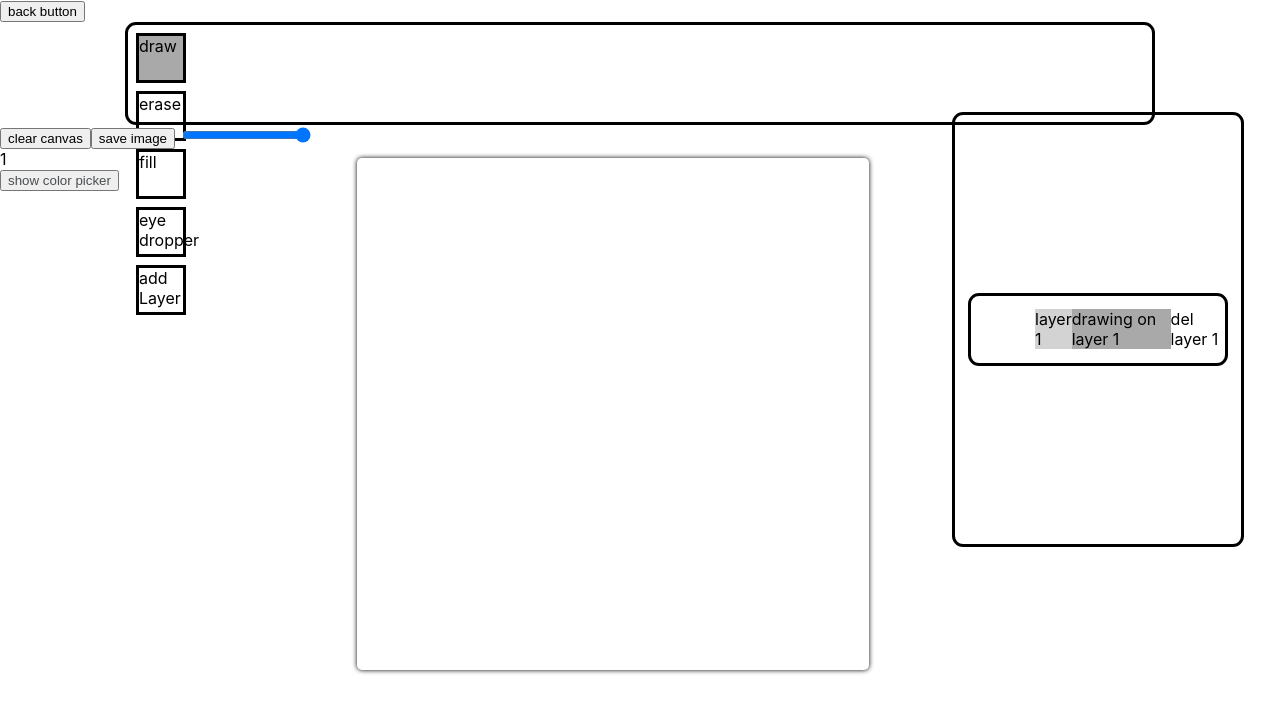
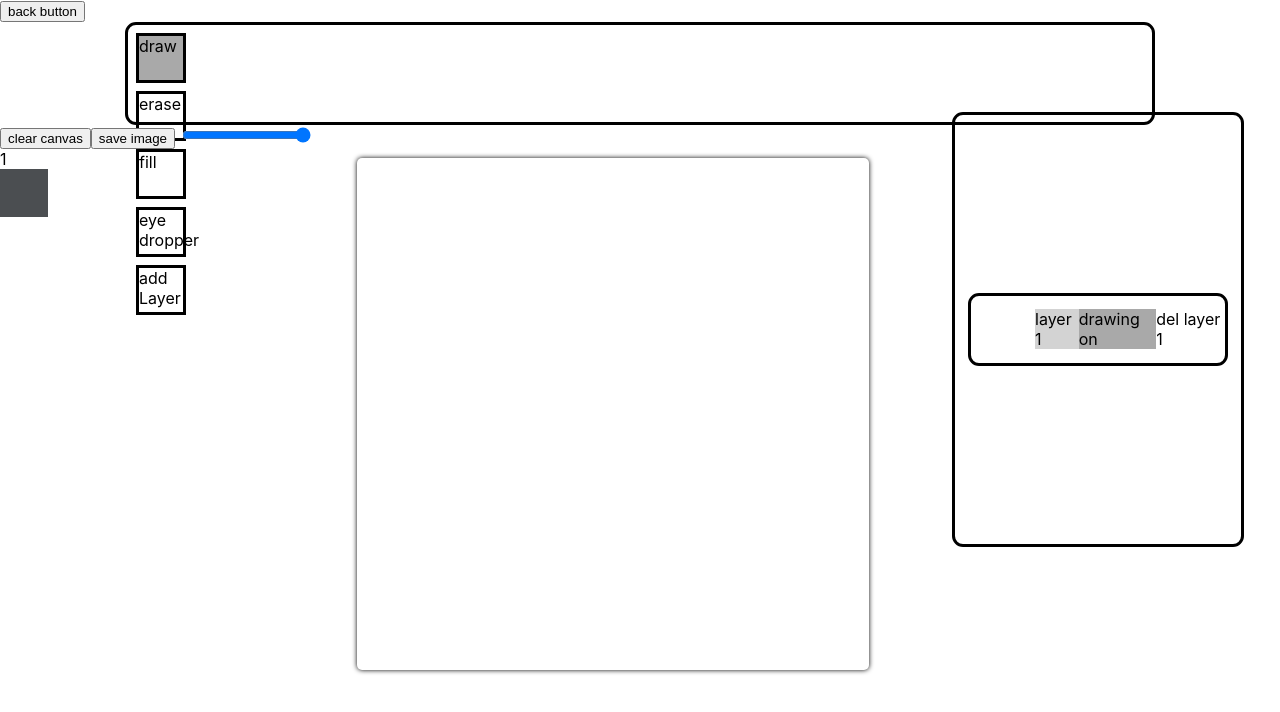
Before and after one commit to DrewOsmond/bixels, a React (Create React App) app in the folder web/: page /library in a window 1280 px wide. Both pictures are taken after typing "Sample" into the empty fields and a click on the button "add new canvas". Shown: the top 712 px of the page. Built offline with nearby package versions, Linux system fonts and the light colour scheme.

Commit message:
squashed bug where layers were not properly updating

```diff
--- a/web/src/components/drawingPage/drawingPage.js
+++ b/web/src/components/drawingPage/drawingPage.js
@@ -74,12 +74,11 @@ const DrawingPage = () => {
           opacity={opacity}
           color={color}
         />
-        <button
-          style={{ color }}
+        <div
           onClick={() => setShowColorPicker(!showColorPicker)}
-        >
-          show color picker
-        </button>
+          style={{ width: "48px", height: "48px", backgroundColor: color }}
+        />
+
         {showColorPicker ? (
           <HexColorPicker color={color} onChange={setColor} />
         ) : null}
--- a/web/src/components/drawingPage/layersSection/layer.css
+++ b/web/src/components/drawingPage/layersSection/layer.css
@@ -28,7 +28,6 @@
   right: 52px;
   top: 184px;
   background-color: white;
-
   border: 3px solid #000000;
   box-sizing: border-box;
   border-radius: 11px;
--- a/web/src/components/drawingPage/layersSection/layers/layers.js
+++ b/web/src/components/drawingPage/layersSection/layers/layers.js
@@ -102,7 +102,7 @@ const Layer = ({
         key={`active-${i + 1}`}
         onClick={handleDrawOnLayer}
       >
-        {i === layer ? `drawing on ${ele.name}` : `draw on layer ${ele.name}`}
+        {i === layer ? `drawing on` : `draw on layer`}
       </div>
       <div name={i} onClick={deleteLayer}>{`del ${ele.name}`}</div>
     </div>
```
